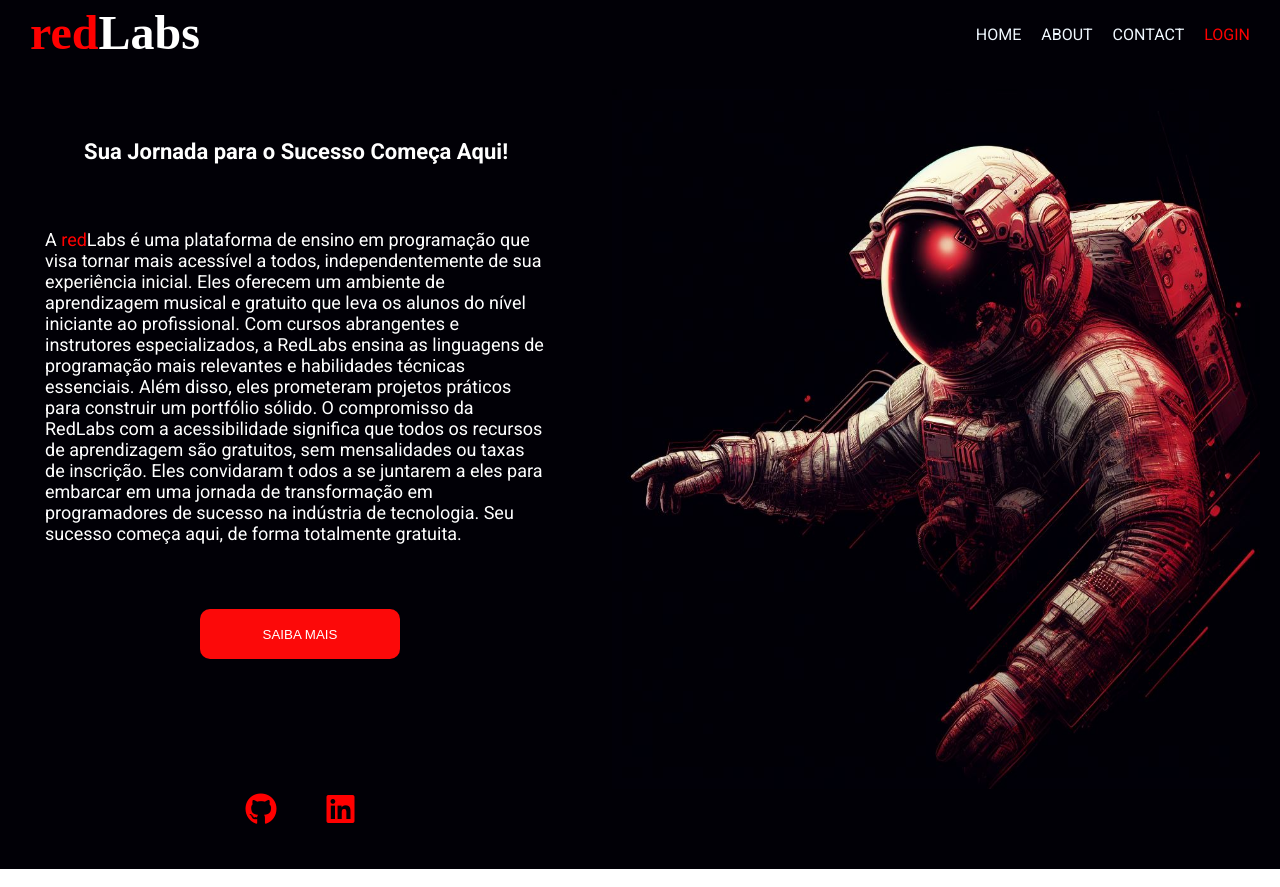
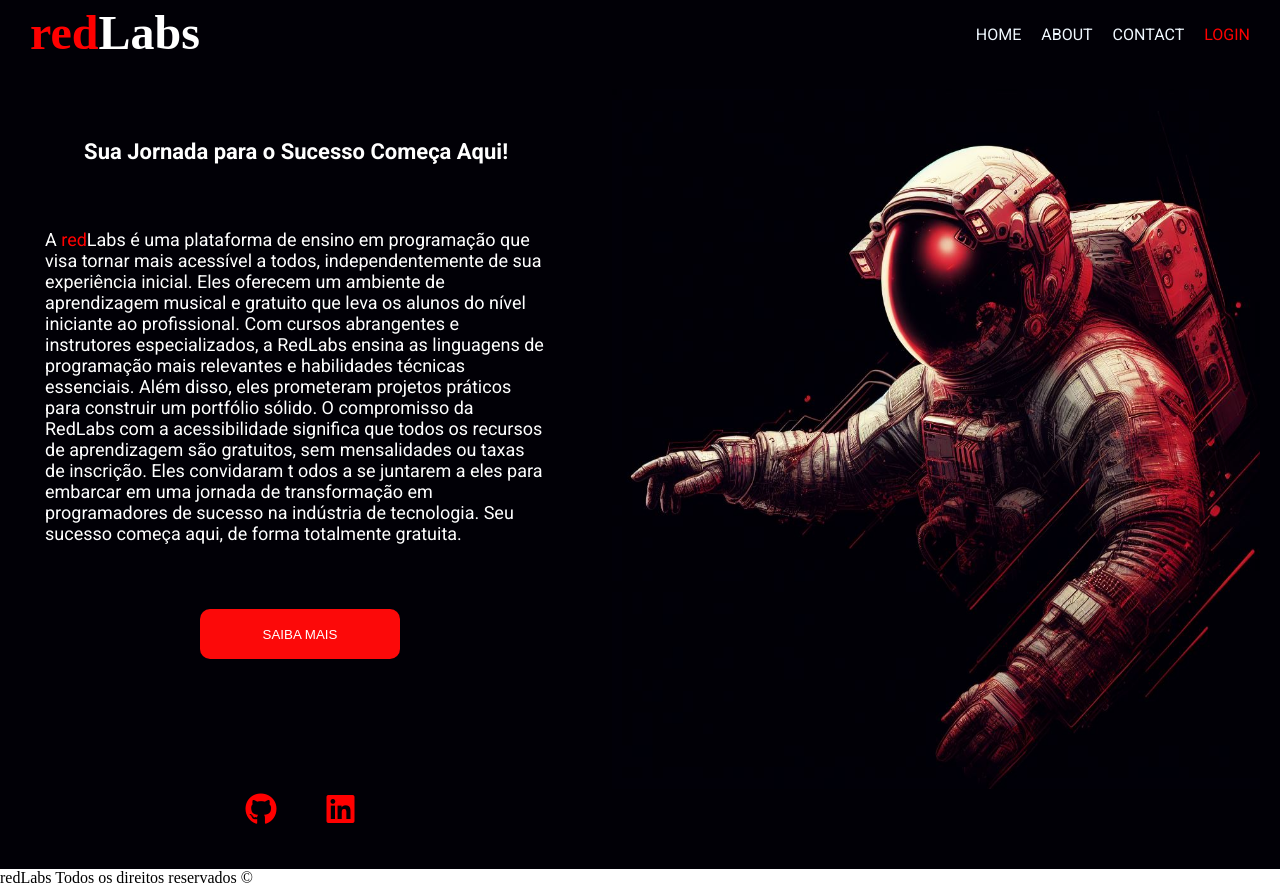
Before and after one commit to Devhiago/redLabs-projects, a plain HTML site: page Index.html in a window 1280 px wide. Drawn offline with Linux system fonts and the light colour scheme; a web font is replaced by a local one.

Commit message:
footer integrate

```diff
--- a/Index.html
+++ b/Index.html
@@ -54,6 +54,9 @@
         <section class="about" id="sobre"></section>
         <section class="contact" id="contato"></section>
     </main>
+    <footer>
+        <p> redLabs Todos os direitos reservados &copy</p>
+    </footer>
 
 </body>
 </html>
```
